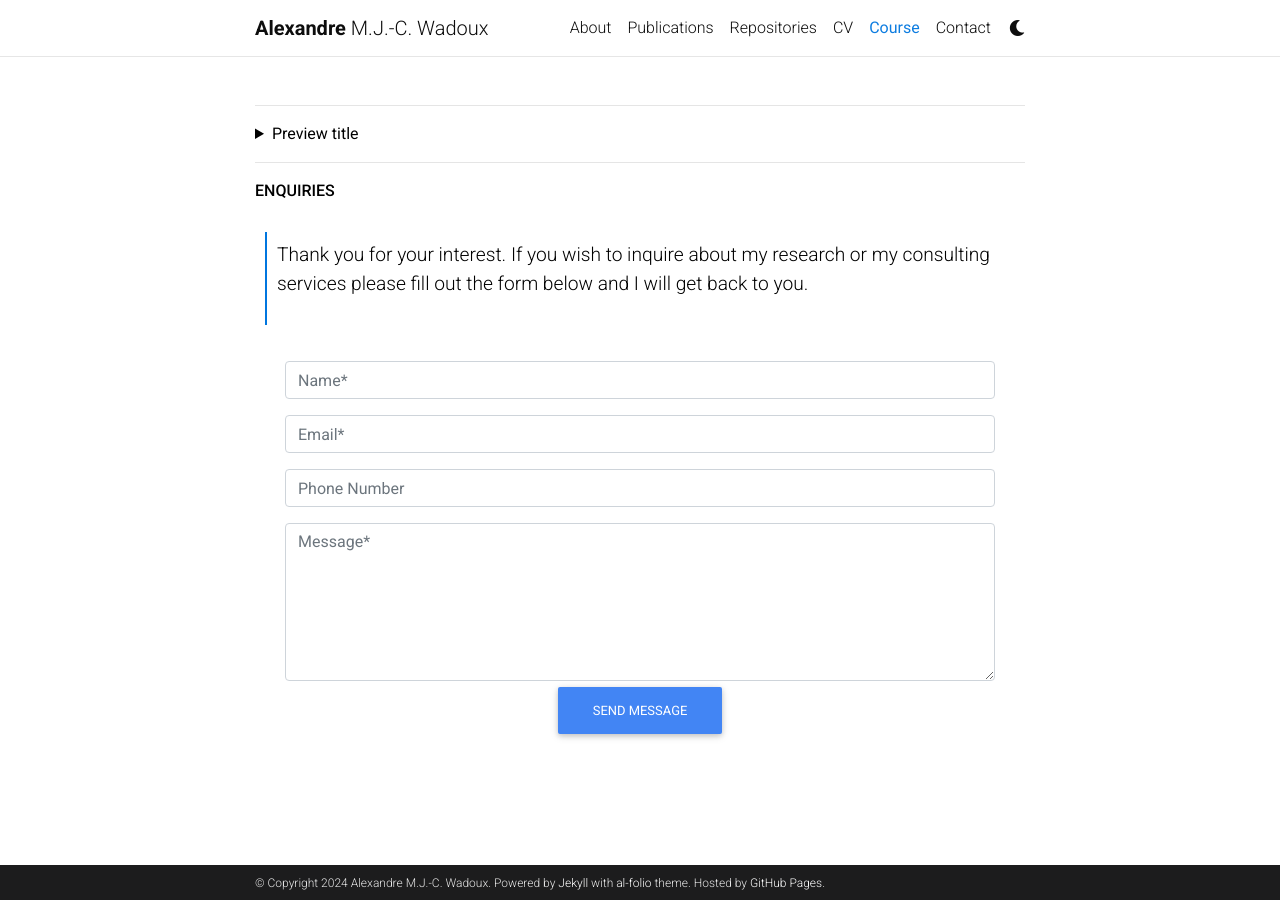
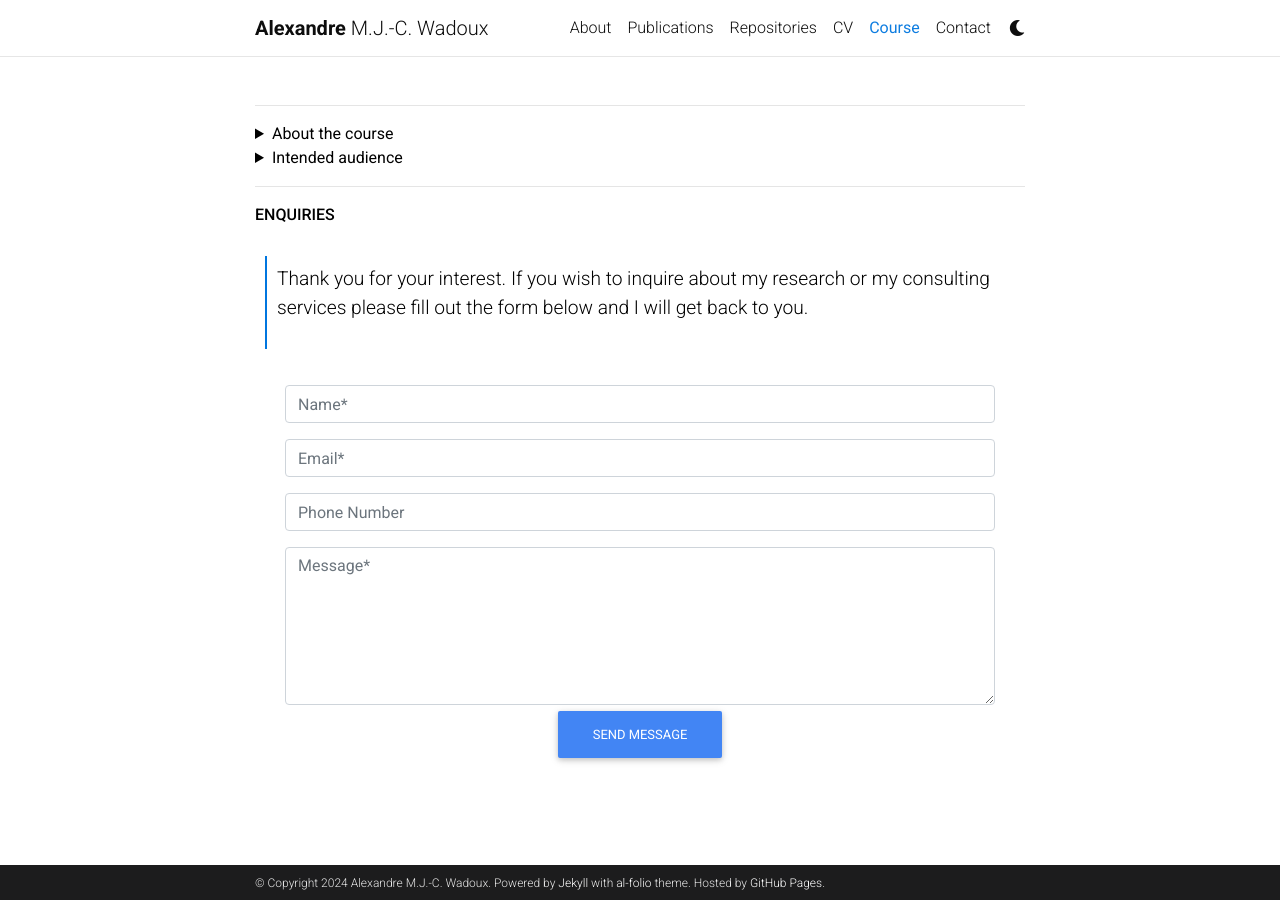
Before and after one commit to AlexandreWadoux/AlexandreWadoux.github.io, a Jekyll site: the page built from _pages/Course_spectroscopy_with_R.md, in a window 1280 px wide. Built offline with Jekyll 4.4.1, drawn with Linux system fonts in a browser that asks for light colours; emoji names are drawn with the system emoji font; comment, search, counter and statistics services are not loaded; a style sheet for code colours, icons or effects is not loaded.

Commit message:
Update Course_spectroscopy_with_R.md

```diff
--- a/_pages/Course_spectroscopy_with_R.md
+++ b/_pages/Course_spectroscopy_with_R.md
@@ -10,16 +10,24 @@
 ----
 
 <details>
-<summary><b>Preview title</b></summary>
+<summary><b>About the course</b></summary>
 
 _Markdown is valid, but add empty lines to separate from the HTML tags._
 
-:telephone_receiver: +61 491 747 770
-
-:email: alexandre.wadoux@yahoo.fr
+  1. Foo
+  2. Bar
 
 </details>
 
+<details>
+<summary><b>Intended audience</b></summary>
+
+_Markdown is valid, but add empty lines to separate from the HTML tags._
+
+  1. Foo
+  2. Bar
+
+</details>
 
 
 ----
```
